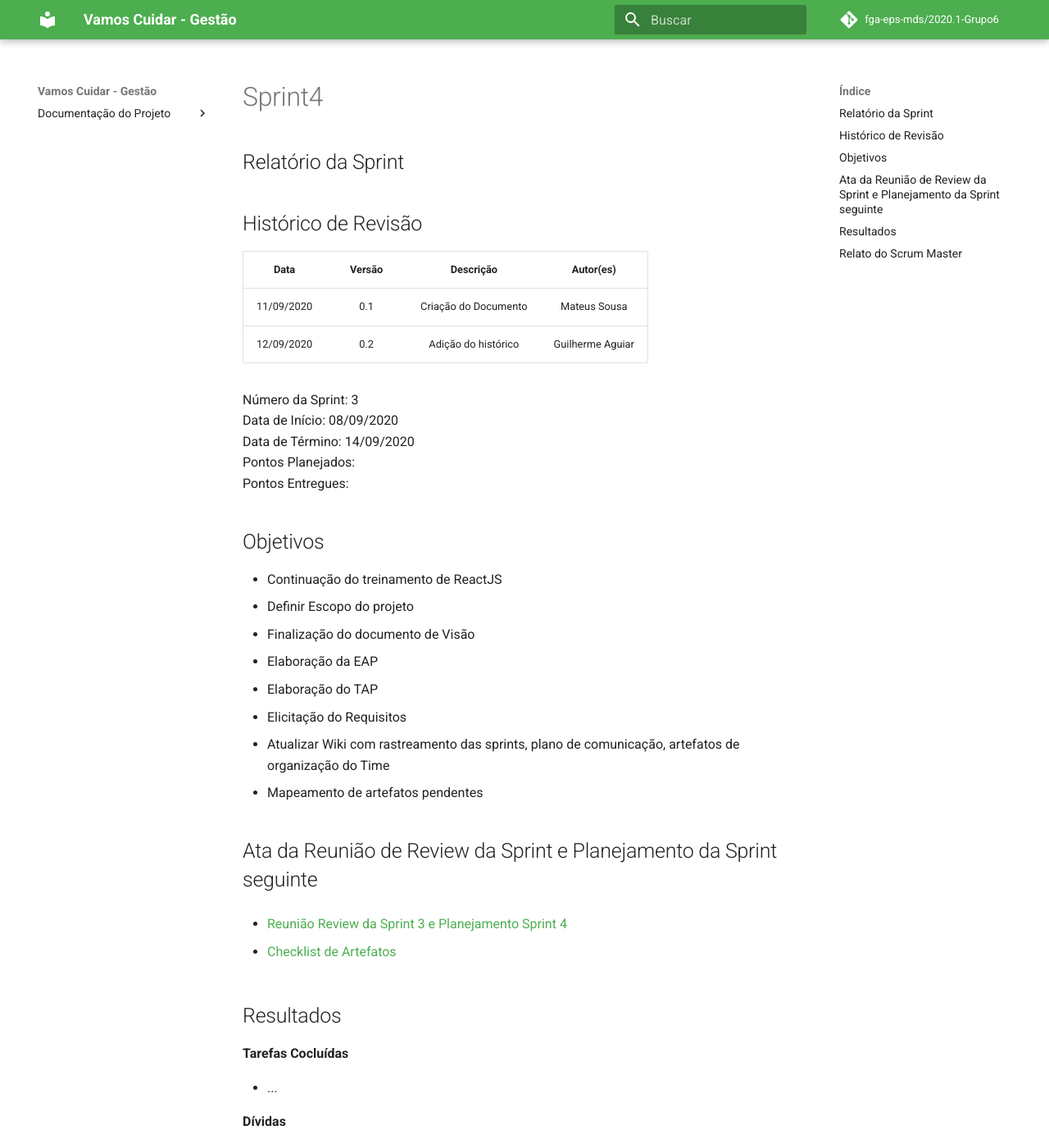
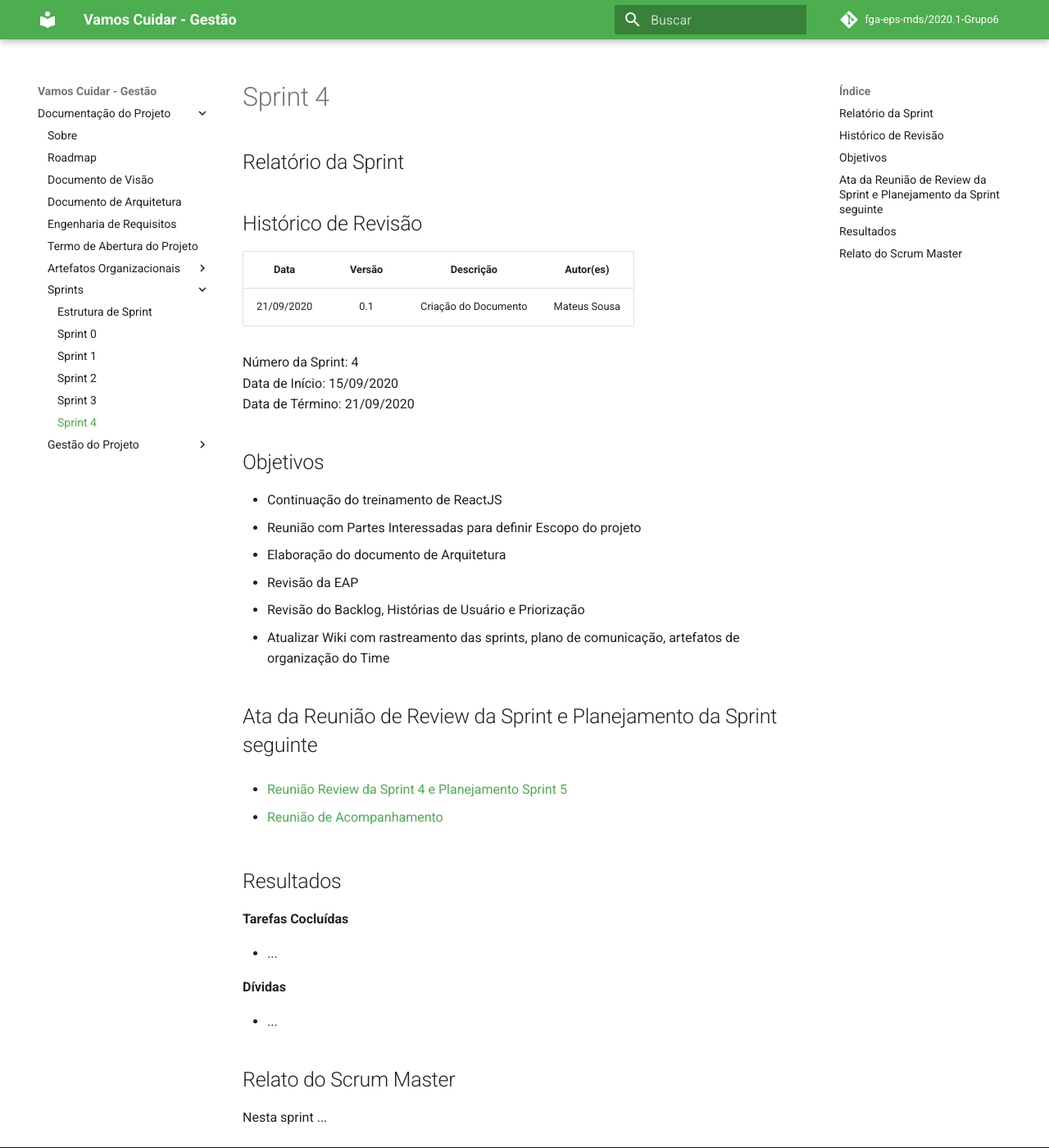
Before and after one commit to fga-eps-mds/2020.1-Grupo6, an MkDocs documentation site: the page built from docs/sprints/sprint4.md, in a window 1280 px wide and 1400 px high. Shown: the whole window at 82% size. Built offline with MkDocs 1.6.1 and Material for MkDocs 9.7.7, drawn with Linux system fonts in a browser that asks for light colours; comment, search, counter and statistics services are not loaded.

Commit message:
Added First Version Sprint 4 Report

```diff
--- a/docs/sprints/sprint4.md
+++ b/docs/sprints/sprint4.md
@@ -5,31 +5,26 @@
 
 |   Data   |  Versão  |        Descrição       |          Autor(es)          |
 |:--------:|:--------:|:----------------------:|:---------------------------:|
-|11/09/2020|   0.1    | Criação do Documento        |   Mateus Sousa   |
-|12/09/2020|   0.2   | Adição do histórico    |   Guilherme Aguiar |
+|21/09/2020|   0.1    | Criação do Documento        |   Mateus Sousa   |
 
-Número da Sprint: 3 <br>
-Data de Início:  08/09/2020 <br>
-Data de Término: 14/09/2020 <br>
-Pontos Planejados:  <br>
-Pontos Entregues:  <br>
+Número da Sprint: 4 <br>
+Data de Início:  15/09/2020 <br>
+Data de Término: 21/09/2020 <br>
 
 ## Objetivos
 
 - Continuação do treinamento de ReactJS
-- Definir Escopo do projeto
-- Finalização do documento de Visão
-- Elaboração da EAP
-- Elaboração do TAP
-- Elicitação do Requisitos
+- Reunião com Partes Interessadas para definir Escopo do projeto
+- Elaboração do documento de Arquitetura
+- Revisão da EAP
+- Revisão do Backlog, Histórias de Usuário e Priorização
 - Atualizar Wiki com rastreamento das sprints, plano de comunicação, artefatos de organização do Time
-- Mapeamento de artefatos pendentes
 
 ## Ata da Reunião de Review da Sprint e Planejamento da Sprint seguinte
 
-- [Reunião Review da Sprint 3 e Planejamento Sprint 4](https://github.com/fga-eps-mds/2020.1-Grupo6/issues/##)
+- [Reunião Review da Sprint 4 e Planejamento Sprint 5](https://github.com/fga-eps-mds/2020.1-Grupo6/issues/##)
 
-- [Checklist de Artefatos](https://github.com/fga-eps-mds/2020.1-Grupo6/issues/29)
+- [Reunião de Acompanhamento](https://github.com/fga-eps-mds/2020.1-Grupo6/issues/65)
 
 ## Resultados
 
--- a/mkdocs.yml
+++ b/mkdocs.yml
@@ -18,9 +18,12 @@ nav:
       - Políticas de Issues: policies/issues.md
       - Políticas de Pull Requests: policies/pull_requests.md
     - Sprints:
+      - Estrutura de Sprint: sprints/est_sprint.md
       - Sprint 0: sprints/sprint0.md
       - Sprint 1: sprints/sprint1.md
       - Sprint 2: sprints/sprint2.md
+      - Sprint 3: sprints/sprint3.md
+      - Sprint 4: sprints/sprint4.md
     - Gestão do Projeto:
       - Monitoramento do Time: org_artifacts/team_monitoring.md
       - Plano de Comunicação: org_artifacts/communication_plan.md
```
Also changed, not shown: docs/sprints/sprint3.md (+3 -1 lines).
